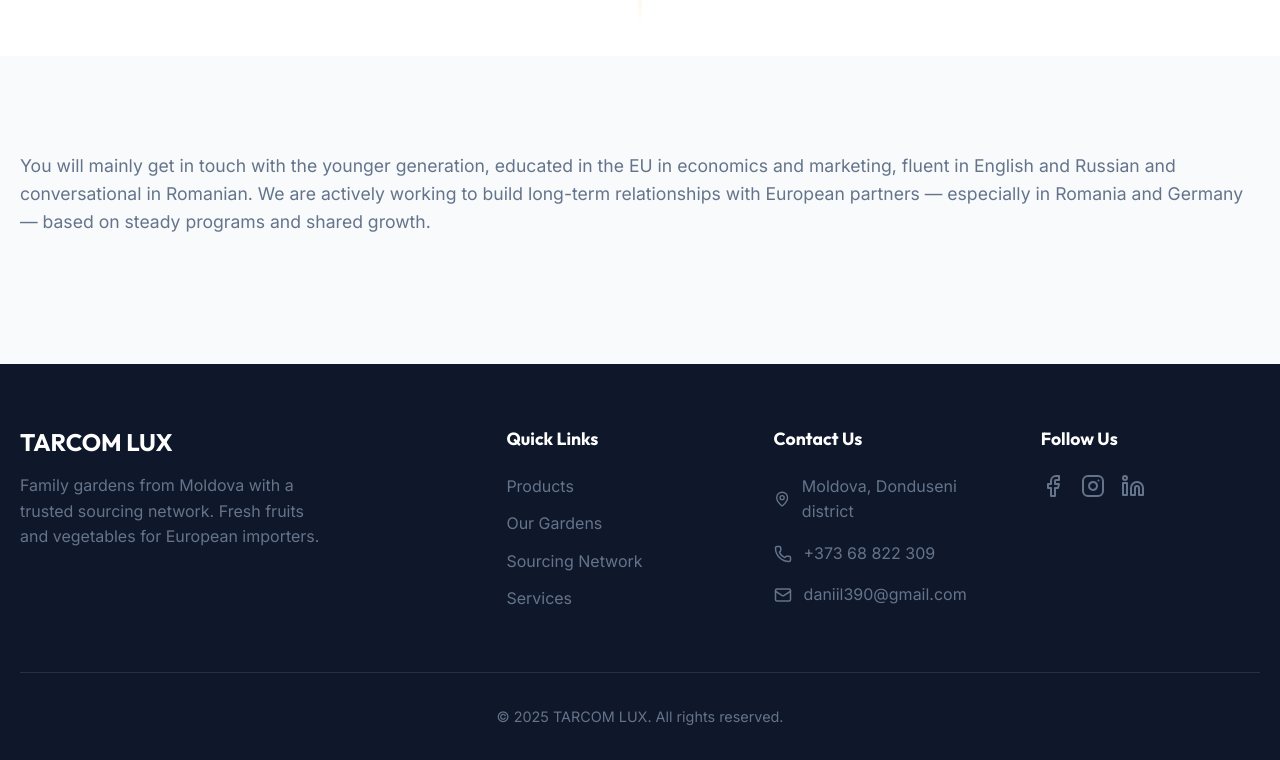
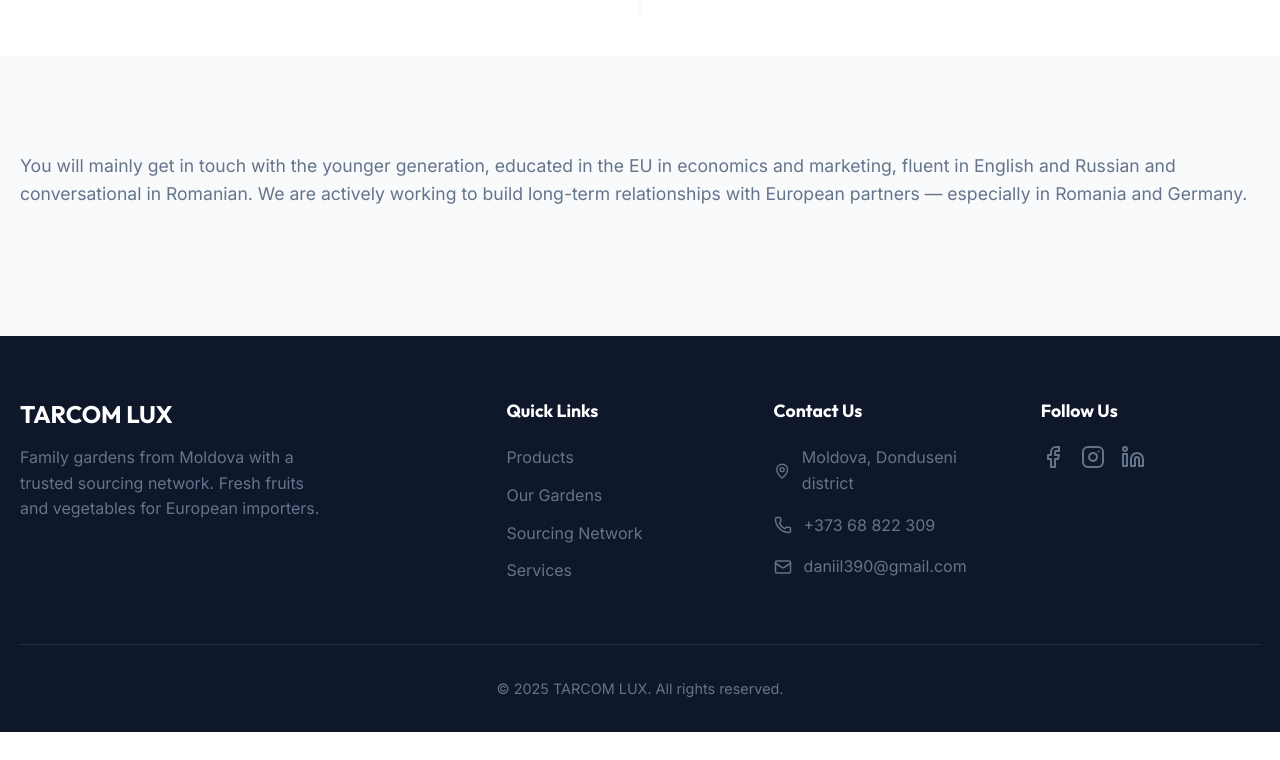
Before and after one commit to Qoopertin/tarcom-lux-website, a React (Vite) app: page /about in a window 1280 px wide. Shown: the part 2352-3112 px from the top of the page. After the commit the page ends 3084 px from the top, so only its background shows below. Built offline with nearby package versions, Linux system fonts and the light colour scheme.

Commit message:
Remove 'steady programs and shared growth' phrase from About section

```diff
--- a/src/translations.js
+++ b/src/translations.js
@@ -166,7 +166,7 @@
             title: "About us & our history",
             subtitle: "TARCOM LUX is the export name connecting several family and partner farms in one village in northern Moldova. Our story starts with a grandfather who planted the first apple gardens here in the mid-1990s, long before anyone thought about the EU as a destination.",
             personalTitle: "Who you are talking to",
-            personalText: "You will mainly get in touch with the younger generation, educated in the EU in economics and marketing, fluent in English and Russian and conversational in Romanian. We are actively working to build long-term relationships with European partners — especially in Romania and Germany — based on steady programs and shared growth."
+            personalText: "You will mainly get in touch with the younger generation, educated in the EU in economics and marketing, fluent in English and Russian and conversational in Romanian. We are actively working to build long-term relationships with European partners — especially in Romania and Germany."
         },
 
         // Family Timeline
@@ -411,7 +411,7 @@
             title: "Despre noi și istoria noastră",
             subtitle: "TARCOM LUX este numele de export care conectează mai multe ferme de familie și partenere dintr-un sat din nordul Moldovei. Povestea noastră începe cu un bunic care a plantat primele livezi de mere aici la mijlocul anilor '90, cu mult înainte ca cineva să se gândească la UE ca destinație.",
             personalTitle: "Cu cine discutați",
-            personalText: "Veți intra în legătură în principal cu tânăra generație, educată în UE în economie și marketing, vorbitori fluenți de engleză și rusă și la nivel conversațional în română. Lucrăm activ pentru a construi relații pe termen lung cu parteneri europeni — în special în România și Germania — bazate pe programe stabile și creștere comună."
+            personalText: "Veți intra în legătură în principal cu tânăra generație, educată în UE în economie și marketing, vorbitori fluenți de engleză și rusă și la nivel conversațional în română. Lucrăm activ pentru a construi relații pe termen lung cu parteneri europeni — în special în România și Germania."
         },
 
         // Family Timeline
@@ -656,7 +656,7 @@
             title: "О нас и наша история",
             subtitle: "TARCOM LUX — это экспортное название, объединяющее несколько семейных и партнерских ферм в одной деревне на севере Молдовы. Наша история начинается с дедушки, который посадил первые яблоневые сады здесь в середине 90-х, задолго до того, как кто-то думал о ЕС как о направлении.",
             personalTitle: "С кем вы говорите",
-            personalText: "Вы в основном будете общаться с молодым поколением, получившим образование в ЕС по экономике и маркетингу, свободно владеющим английским и русским языками и разговаривающим на румынском. Мы активно работаем над построением долгосрочных отношений с европейскими партнерами — особенно в Румынии и Германии — основанных на стабильных программах и совместном росте."
+            personalText: "Вы в основном будете общаться с молодым поколением, получившим образование в ЕС по экономике и маркетингу, свободно владеющим английским и русским языками и разговаривающим на румынском. Мы активно работаем над построением долгосрочных отношений с европейскими партнерами — особенно в Румынии и Германии."
         },
 
         // Family Timeline
```
